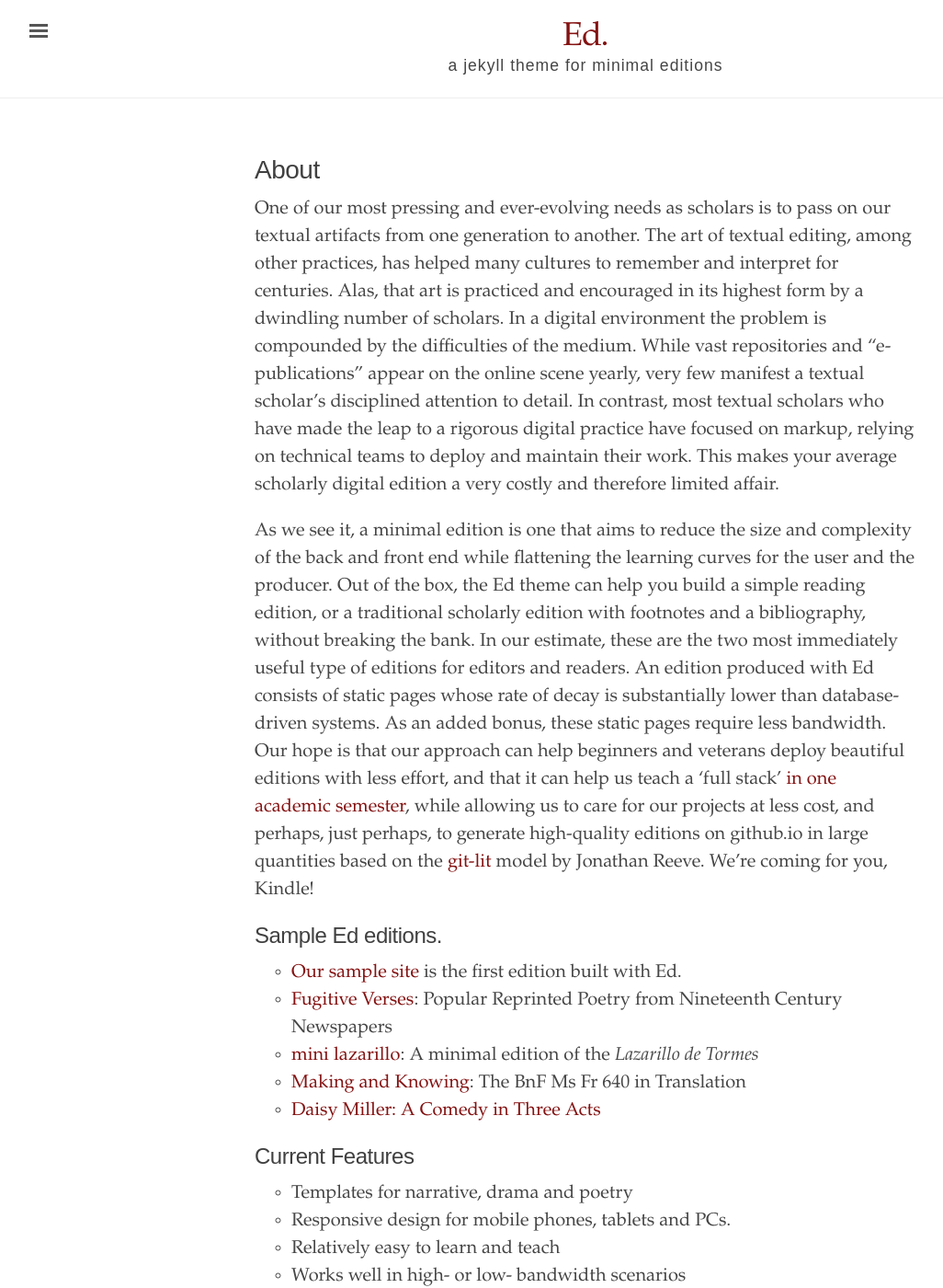
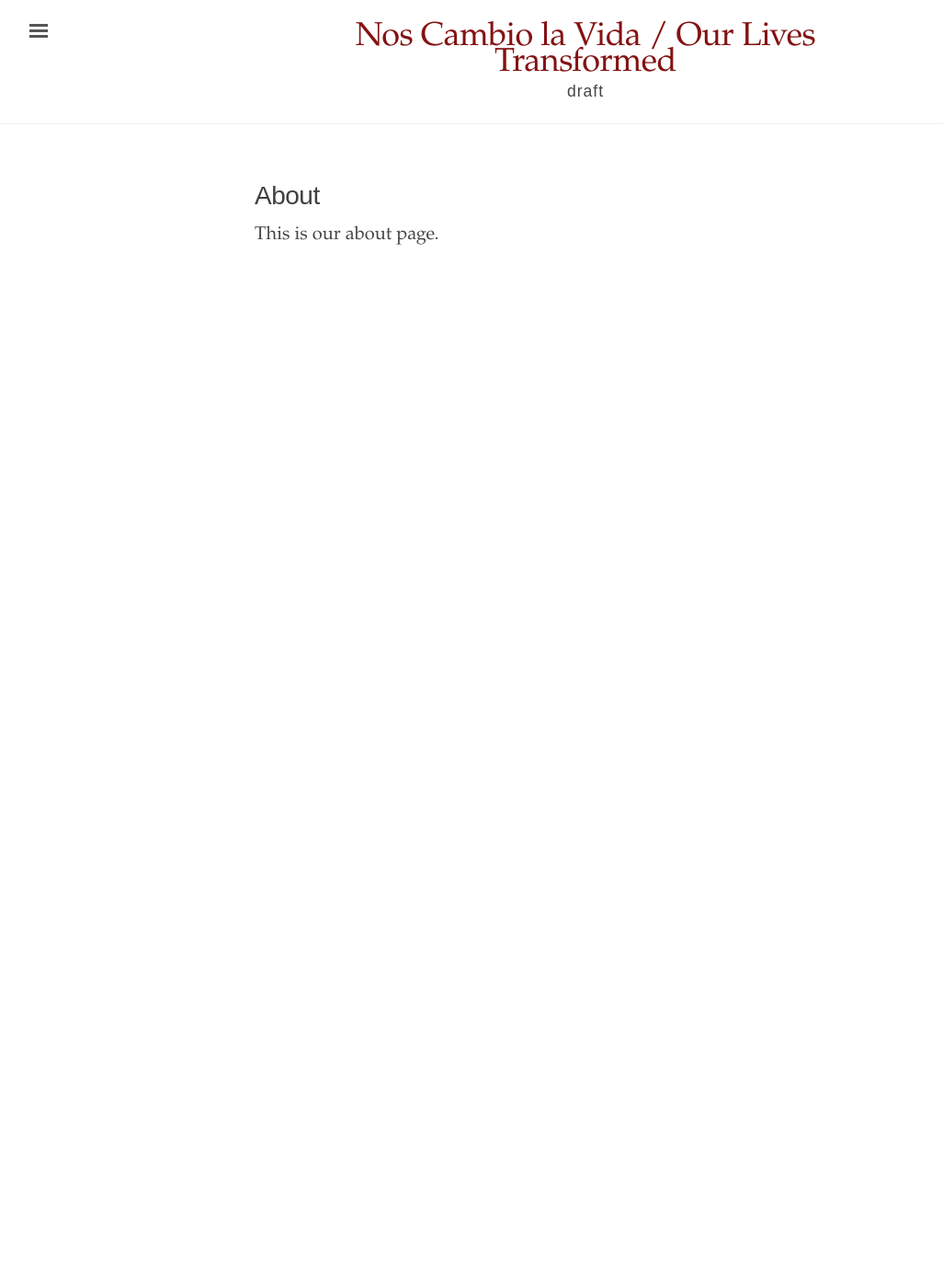
Before and after one commit to minicomp/ed, a Jekyll site: the page built from about.md, in a window 1280 px wide and 1400 px high. Shown: the whole window at 92% size, without its empty margins (3-1029 px from the left). Built offline with Jekyll 4.4.1, drawn with Linux system fonts in a browser that asks for light colours; some of the changed text lies outside the part shown.

Commit message:
playing around with webpage

```diff
--- a/_config.yml
+++ b/_config.yml
@@ -1,17 +1,17 @@
 # Built with Jekyll 3.6.0
 
 # Setup
-title:               Ed.
-tagline:             'a jekyll theme for minimal editions'
-description:         'Ed is a Jekyll theme designed for textual editors based on minimal computing principles, and focused on legibility and flexibility.'
-url:                 'http://minicomp.github.io'
-baseurl:             '/ed'
+title:               Nos Cambio la Vida / Our Lives Transformed
+tagline:             'draft'
+description:         'Nos Cambio la Vida is a digital edition of short autobiographical narratives written by Dominican writers of Hatian descent that have 			 been translated into English.'
+url:                 'https://github.com/dhc-barnard/nos-cambio-la-vida.git'
+baseurl:             ''
 
 # About/contact
 author:
-  name:              Alex Gil
-  url:               https://twitter.com/elotroalex
-  email:             colibri.alex@gmail.com
+  name:              Barnard DHC
+  url:               digitalhumanities.barnard.edux
+  email:             apeaker@barnard.edu
 
 # Color scheme. Options: red, orange, magenta, cyan, blue, brown
 color-scheme:
--- a/about.md
+++ b/about.md
@@ -3,57 +3,4 @@ layout: page
 title: About
 ---
 
-One of our most pressing and ever-evolving needs as scholars is to pass on our textual artifacts
-from one generation to another. The art of textual editing, among other practices, has helped many
-cultures to remember and interpret for centuries. Alas, that art is practiced and encouraged in its
-highest form by a dwindling number of scholars. In a digital environment the problem is compounded
-by the difficulties of the medium. While vast repositories and "e-publications" appear on the
-online scene yearly, very few manifest a textual scholar's disciplined attention to detail. In
-contrast, most textual scholars who have made the leap to a rigorous digital practice have focused
-on markup, relying on technical teams to deploy and maintain their work. This makes your average
-scholarly digital edition a very costly and therefore limited affair.
-
-As we see it, a minimal edition is one that aims to reduce the size and complexity of the back and
-front end while flattening the learning curves for the user and the producer. Out of the box, the Ed
-theme can help you build a simple reading edition, or a traditional scholarly edition with footnotes
-and a bibliography, without breaking the bank. In our estimate, these are the two most immediately
-useful type of editions for editors and readers. An edition produced with Ed consists of static
-pages whose rate of decay is substantially lower than database-driven systems. As an added bonus,
-these static pages require less bandwidth. Our hope is that our approach can help beginners and
-veterans deploy beautiful editions with less effort, and that it can help us teach a 'full stack'
-[in one academic semester](https://github.com/susannalles/MinimalEditions/blob/master/README.md),
-while allowing us to care for our projects at less cost, and perhaps, just perhaps, to generate
-high-quality editions on github.io in large quantities based on the
-[git-lit](http://jonreeve.com/2015/09/introducing-git-lit/) model by Jonathan Reeve. We're coming
-for you, Kindle!
-
-
-## Sample Ed editions.
-
-- [Our sample site](http://minicomp.github.io/ed/) is the first edition built with Ed.
-- [Fugitive Verses](http://fugitiverses.viraltexts.org/): Popular Reprinted Poetry from Nineteenth Century Newspapers
-- [mini lazarillo](http://minilazarillo.github.io/): A minimal edition of the *Lazarillo de Tormes*
-- [Making and Knowing](https://cu-mkp.github.io/GR8975-edition/): The BnF Ms Fr 640 in Translation
-- [Daisy Miller: A Comedy in Three Acts](https://britaneeelizabeth.github.io/ed/texts/DaisyMillerPlay/)
-
-
-## Current Features
-
-- Templates for narrative, drama and poetry
-- Responsive design for mobile phones, tablets and PCs.
-- Relatively easy to learn and teach
-- Works well in high- or low- bandwidth scenarios
-- Easier for digital archives and libraries to preserve
-- Open source, open access
-- Unobtrusive footnotes
-- Metadata in Dublin Core and OpenGraph to play nice with Zotero, libraries and social media.
-- Automatic table of content generation
-- Simple search functionality
-- Annotations via [hypothes.is](https://hypothes.is/)
-- Optional: Ability to generate well-formatted bibliographies and linked citations
-
-
-## Installing and using Ed
-
-To learn how to install and begin using Ed, please visit our
-[documentation page](http://minicomp.github.io/ed/documentation).
+This is our about page.
--- a/index.html
+++ b/index.html
@@ -1,6 +1,6 @@
 ---
 layout: default
-title: "Ed."
+title: "Nos Cambio la Vida \ Our Lives Transformed"
 ---
 <div class="introduction">
   <h1>hi.</h1>
```
Also changed, not shown: resources.md (added, +6 -0 lines).
